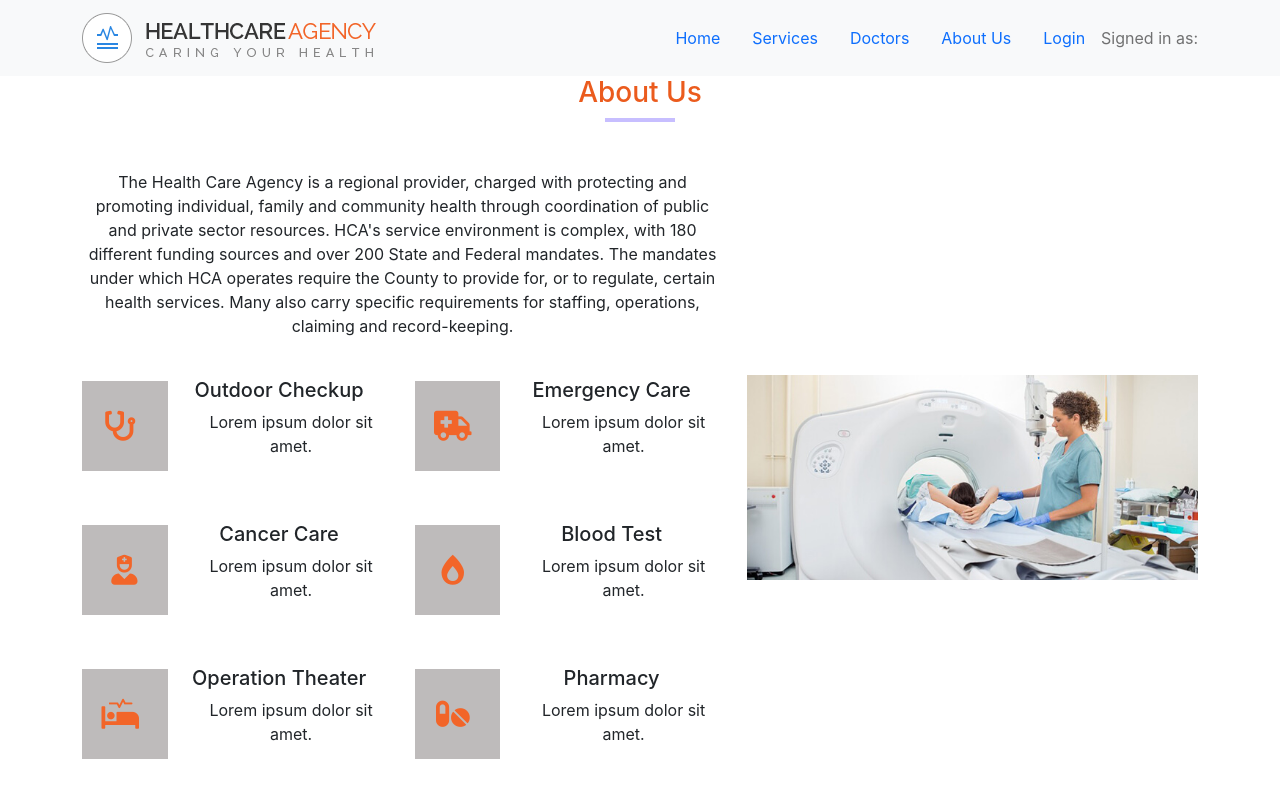
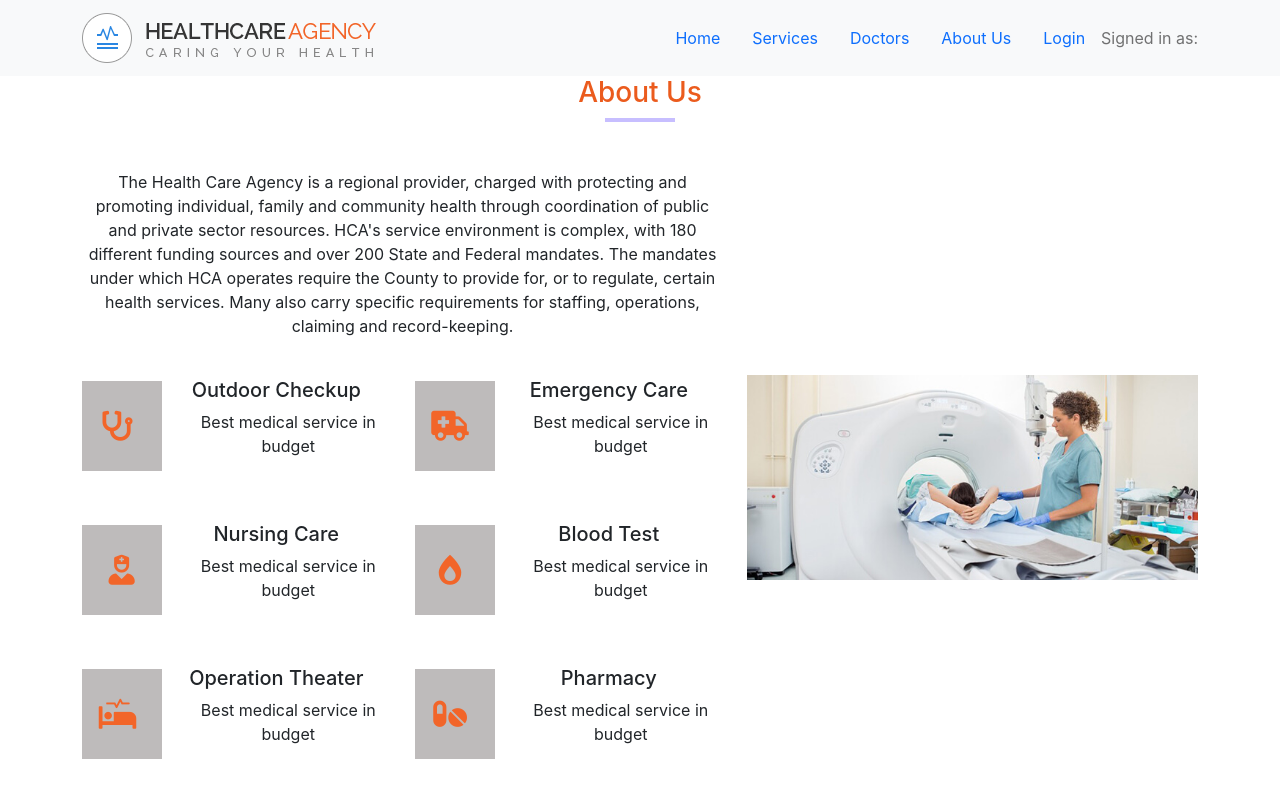
Before and after one commit to Harisur-Sojol/health-care-agency, a React (Create React App) app: page /aboutUs in a window 1280 px wide. Shown: the top 800 px of the page. Built offline with nearby package versions, Linux system fonts and the light colour scheme; no server answers.

Commit message:
code updated

```diff
--- a/src/Pages/Home/AboutUs/AboutUs.js
+++ b/src/Pages/Home/AboutUs/AboutUs.js
@@ -19,7 +19,7 @@ const AboutUs = () => {
                                     </div>
                                     <div className="health-info">
                                         <h5>Outdoor Checkup</h5>
-                                        <p className="ps-4">Lorem ipsum dolor sit amet.</p>
+                                        <p className="ps-4">Best medical service in budget</p>
                                     </div>
                                 </div>
                             </div>
@@ -30,7 +30,7 @@ const AboutUs = () => {
                                     </div>
                                     <div className="health-info">
                                         <h5>Emergency Care</h5>
-                                        <p className="ps-4">Lorem ipsum dolor sit amet.</p>
+                                        <p className="ps-4">Best medical service in budget</p>
                                     </div>
                                 </div>
                             </div>
@@ -40,8 +40,8 @@ const AboutUs = () => {
                                         <i class="fas fa-user-nurse iCon me-3"></i>
                                     </div>
                                     <div className="health-info">
-                                        <h5>Cancer Care</h5>
-                                        <p className="ps-4">Lorem ipsum dolor sit amet.</p>
+                                        <h5>Nursing Care</h5>
+                                        <p className="ps-4">Best medical service in budget</p>
                                     </div>
                                 </div>
                             </div>
@@ -52,7 +52,7 @@ const AboutUs = () => {
                                     </div>
                                     <div className="health-info">
                                         <h5>Blood Test</h5>
-                                        <p className="ps-4">Lorem ipsum dolor sit amet.</p>
+                                        <p className="ps-4">Best medical service in budget</p>
                                     </div>
                                 </div>
                             </div>
@@ -63,7 +63,7 @@ const AboutUs = () => {
                                     </div>
                                     <div className="health-info">
                                         <h5>Operation Theater</h5>
-                                        <p className="ps-4">Lorem ipsum dolor sit amet.</p>
+                                        <p className="ps-4">Best medical service in budget</p>
                                     </div>
                                 </div>
                             </div>
@@ -74,7 +74,7 @@ const AboutUs = () => {
                                     </div>
                                     <div className="health-info">
                                         <h5>Pharmacy</h5>
-                                        <p className="ps-4">Lorem ipsum dolor sit amet.</p>
+                                        <p className="ps-4">Best medical service in budget</p>
                                     </div>
                                 </div>
                             </div>
```
